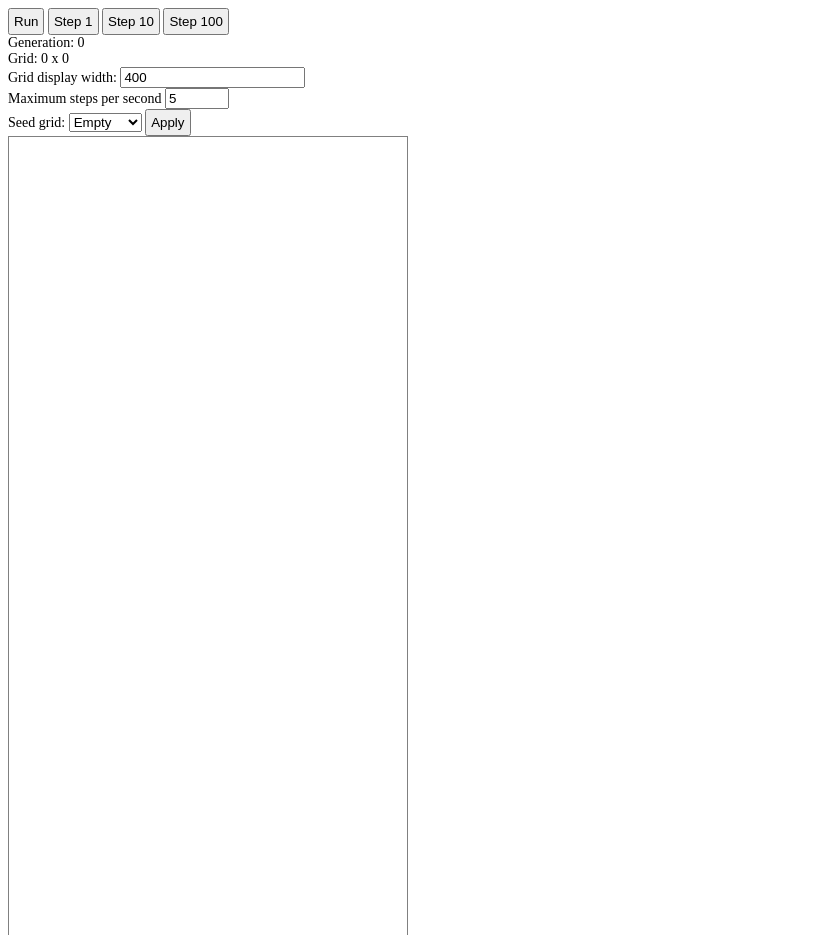
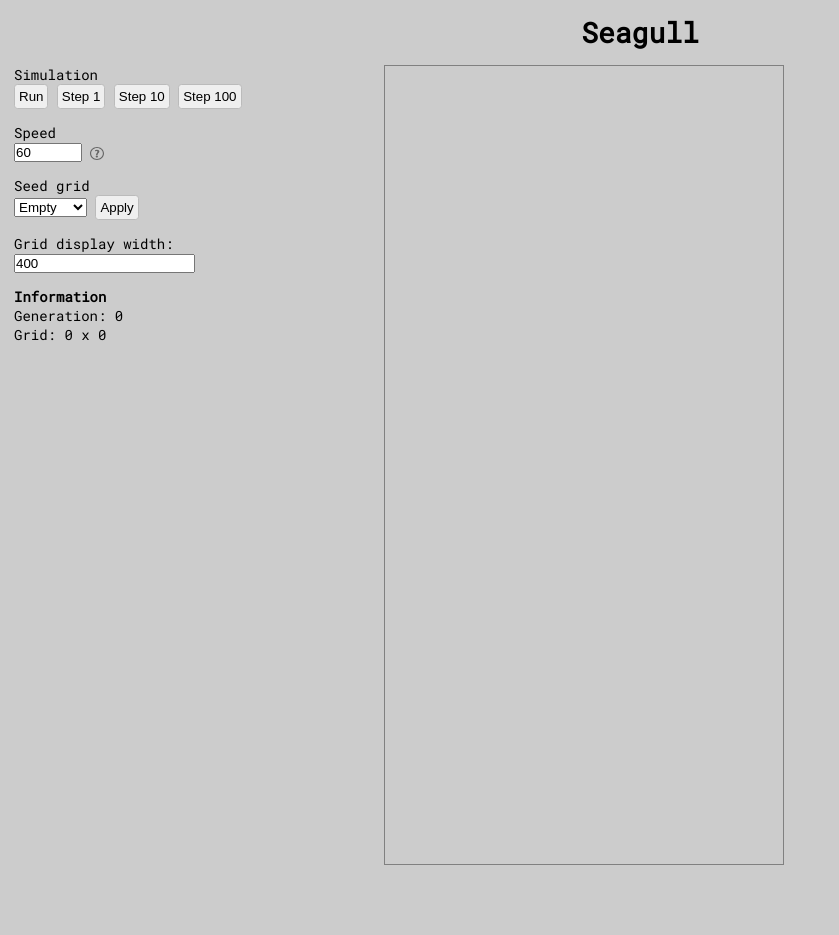
Before and after one commit to shawnmcla/seagull, a plain HTML site: page index.html in a window 1280 px wide. Shown: the top 935 px of the page, without its empty margins (0-839 px from the left). After the commit the page ends 869 px from the top, so only its background shows below. Drawn offline with Linux system fonts and the light colour scheme; no server answers.

Commit message:
Some UI enhancements

```diff
--- a/index.html
+++ b/index.html
@@ -7,6 +7,28 @@
     <title>Seagull Web</title>
 
     <style>
+        @import url('https://fonts.googleapis.com/css2?family=Roboto+Mono&display=swap');
+
+        * {
+            box-sizing: border-box;
+            padding: 0;
+            margin: 0;
+        }
+
+        body {
+            font-family: 'Roboto Mono', monospace;
+            font-size: 14px;
+            background: #CCC;
+        }
+
+        header {
+            padding: 1em;
+        }
+
+        main {
+            display: flex;
+        }
+
         canvas {
             width: 400px;
             aspect-ratio: 1/2;
@@ -14,48 +36,94 @@
 
             image-rendering: pixelated;
 
-            box-sizing: border-box;
+            margin: 0 auto;
         }
 
         .controls {
-            font-size: 14px;
+            display: flex;
+            flex-direction: column;
+
+            padding: 0em 1em;
+
+            min-width: 30vw;
         }
 
         .controls button {
             padding: 0.25rem;
+
+            border-radius: 0.25em;
+            border: 1px solid #BBB;
+            cursor: pointer;
+        }
+
+        .controls button:hover {
+            background: #DDD;
+        }
+
+        .controls button:active {
+            background: #CCC;
+        }
+
+        header {
+            text-align: center;
+        }
+
+        div.display {
+            width: 100%;
+        }
+
+        .section {
+            margin-bottom: 1em;
+        }
+
+        img.help {
+            position: relative;
+            display: inline;
+
+            width: 0.95em;
+            height: auto;
+
+            filter: invert(0.4);
+            vertical-align: middle;
+            cursor: pointer;
+        }
+
+        p.bold {
+            font-weight: bold;
         }
     </style>
 </head>
 
 <body>
+
+    <div class="container">
+        <header>
+            <h1>Seagull</h1>
+        </header>
+
+        <main>
             <div class="controls">
-        <button id="btnRun">Run</button>
-        <button id="btnStep">Step 1</button>
-        <button id="btnStep10">Step 10</button>
-        <button id="btnStep100">Step 100</button>
+                <div class="section">
+                    <p>Simulation</p>
 
-        <div class="info">
-            <div class="info-generation">
-                Generation: <span id="infoGenerationCount">0</span>
+                    <button data-button-action="toggle:run" data-button-text1="Run" data-button-text2="Stop"
+                        id="btnRun">Run</button>
+
+                    <button data-button-action="step1" id="btnStep">Step 1</button>
+                    <button data-button-action="step2" id="btnStep10">Step 10</button>
+                    <button data-button-action="step3" id="btnStep100">Step 100</button>
                 </div>
 
-            <div class="info-grid">
-                Grid: <span id="infoGridWidth">0</span> x <span id="infoGridHeight">0</span>
+                <div class="section">
+
+                    <p>Speed</p>
+                    <input type="number" name="numMaxStepsPerSecond" id="numMaxStepsPerSecond" value="60" min="1"
+                        max="3600" />
+                    <img src="./assets/question.svg" class="help" title="Measured in max steps per second">
                 </div>
 
-            <div class="info-canvas">
-                Grid display width:
-                <input type="number" name="numGridDisplayWidth" id="numGridDisplayWidth" value="400" min="128" />
-            </div>
-        </div>
-
-        <div class="speed">
-            Maximum steps per second
-            <input type="number" name="numMaxStepsPerSecond" id="numMaxStepsPerSecond" value="5" min="1" max="360" />
-        </div>
-
-        <div class="seedStates">
-            Seed grid:
+                <div class="section ">
+                    <p>Seed grid</p>
                     <select name="seedStates" id="selectSeedStates">
                         <option value="EMPTY">Empty</option>
                         <option value="RANDOM">Random</option>
@@ -65,10 +133,31 @@
 
                     <button id="btnUseSeedState">Apply</button>
                 </div>
+
+                <div class="section">
+                    <p>Grid display width:</p>
+                    <input type="number" name="numGridDisplayWidth" id="numGridDisplayWidth" value="400" min="128" />
                 </div>
+
+                <div class="section">
+                    <p class="bold">Information</p>
+                    <p class="info-generation">
+                        Generation: <span id="infoGenerationCount">0</span>
+                    </p>
+                    <p class="info-grid">
+                        Grid: <span id="infoGridWidth">0</span> x <span id="infoGridHeight">0</span>
+                    </p>
+                </div>
+
+            </div>
+
+            <div class="display">
                 <canvas width="0" height="0"></canvas>
+            </div>
+        </main>
+    </div>
     <script src="seagull.app.js" type="module"></script>
-
+    <script src="ui.js"></script>
 </body>
 
 </html>
--- a/seagull.app.js
+++ b/seagull.app.js
@@ -2,6 +2,7 @@ import Module from './seagull.js';
 
 const INITIAL_GRID_WIDTH = 512;
 const INITIAL_GRID_HEIGHT = 512;
+const INITIAL_STEPS_PER_SECOND = 60;
 
 class StateSeeder {
     getGrid(module) {
@@ -99,7 +100,7 @@ class Seagull {
     _imageData;
     _running = false;
     _runStepCallback = null;
-    _minStepInterval = 1000 / 5;
+    _minStepInterval = 1000 / INITIAL_STEPS_PER_SECOND;
     _lastStepTs = 0;
     width;
     height;
--- /dev/null
+++ b/ui.js
@@ -0,0 +1,48 @@
+const DATA_ATTR_BUTTON_ACTION = "data-button-action";
+
+const domButtons = [...document.querySelectorAll(`[${DATA_ATTR_BUTTON_ACTION}]`)];
+
+const ACTION_TYPE_NORMAL = "normal";
+const ACTION_TYPE_TOGGLE = "toggle";
+
+const initializeButtons = () => {
+
+};
+
+class UI {
+    constructor(){
+        this.UIElements = [];
+    }
+
+    add(element){
+        this.UIElements.push(element);
+    }
+}
+
+class UIButton {
+    constructor(domNode, type, data={}){
+        this.domNode = domNode;
+        this.type = type;
+        this.data = data;
+    }
+}
+
+const ui = new UI();
+
+const initialize = () => {
+    for(const button of domButtons){
+        console.log("Initializing", button);
+
+        const buttonAction = button.getAttribute(DATA_ATTR_BUTTON_ACTION);
+
+        const actionComponents = buttonAction.split(':');
+        const actionType = actionComponents > 1 ? actionComponents[0] : null;
+
+        const uiButton = new UIButton(button, actionType, {});
+        ui.add(uiButton);
+    }
+};
+
+initialize();
+
+console.log(ui);
```
Also changed, not shown: assets/question.svg (added). Lines whose indentation alone changed are shown as unchanged.
